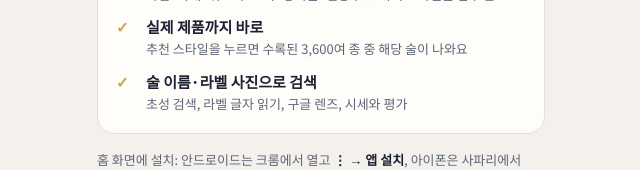
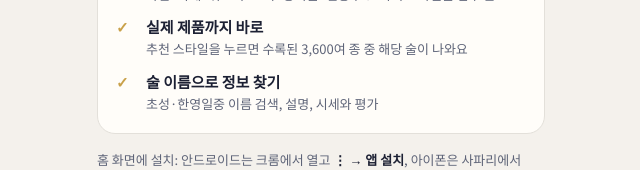
Before and after one commit to vmo940417/wine-sake-pairing, a plain HTML site: page web/moved.html in a window 1280 px wide. Shown: the part 593-763 px from the top of the page, without its empty margins (319-959 px from the left). Drawn offline with Linux system fonts and the light colour scheme.

Commit message:
이사 안내·QR 카드에서 라벨 사진 검색 문구 삭제
Co-Authored-By: Claude Opus 5.5 <noreply@anthropic.com>
Claude-Session: https://claude.ai/code/session_01N82sr8kE2DoGo1pBbA8bXp

```diff
--- a/web/moved.html
+++ b/web/moved.html
@@ -93,7 +93,7 @@
     <ul>
       <li><span class="mark">✓</span><span><b>음식으로 술 찾기</b><small>와인·사케·위스키·꼬냑·중국술·전통주 54가지 스타일을 점수 순으로</small></span></li>
       <li><span class="mark">✓</span><span><b>실제 제품까지 바로</b><small>추천 스타일을 누르면 수록된 3,600여 종 중 해당 술이 나와요</small></span></li>
-      <li><span class="mark">✓</span><span><b>술 이름·라벨 사진으로 검색</b><small>초성 검색, 라벨 글자 읽기, 구글 렌즈, 시세와 평가</small></span></li>
+      <li><span class="mark">✓</span><span><b>술 이름으로 정보 찾기</b><small>초성·한영일중 이름 검색, 설명, 시세와 평가</small></span></li>
     </ul>
   </section>
 
```
Also changed, not shown: docs/qr-card.png.
